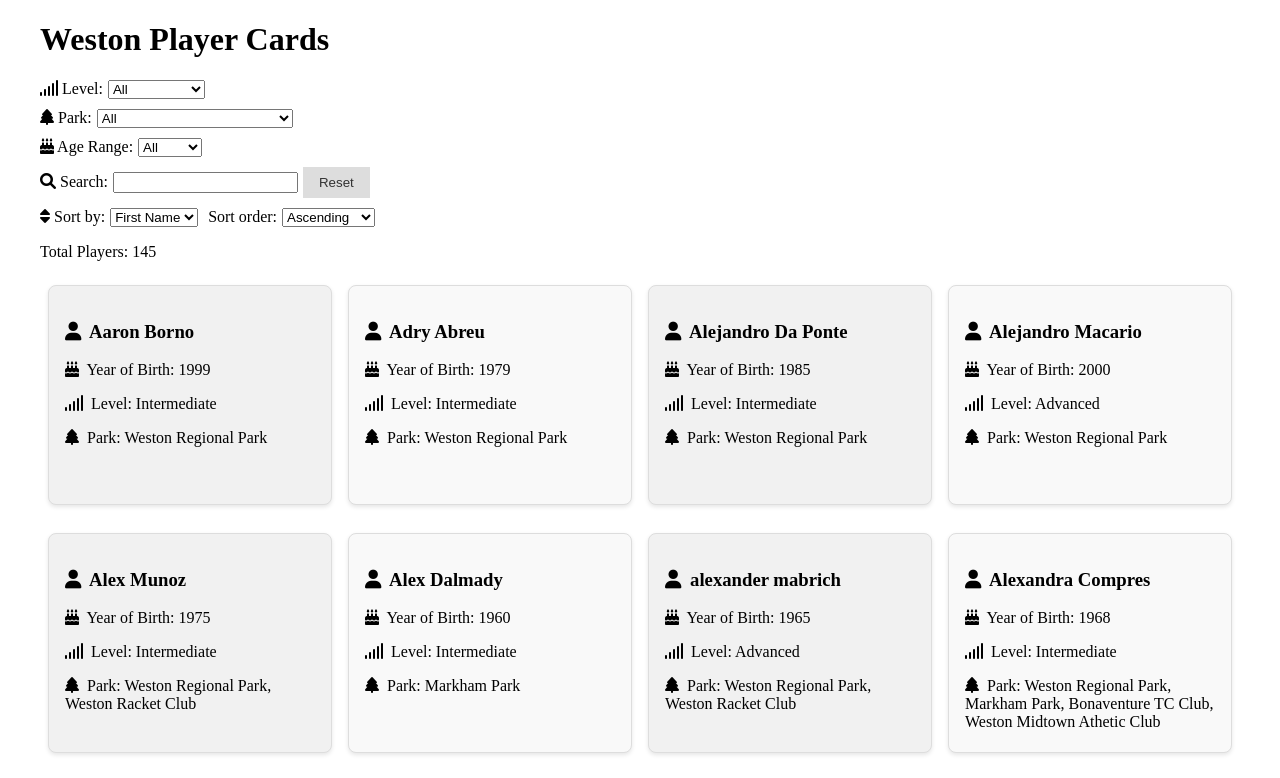
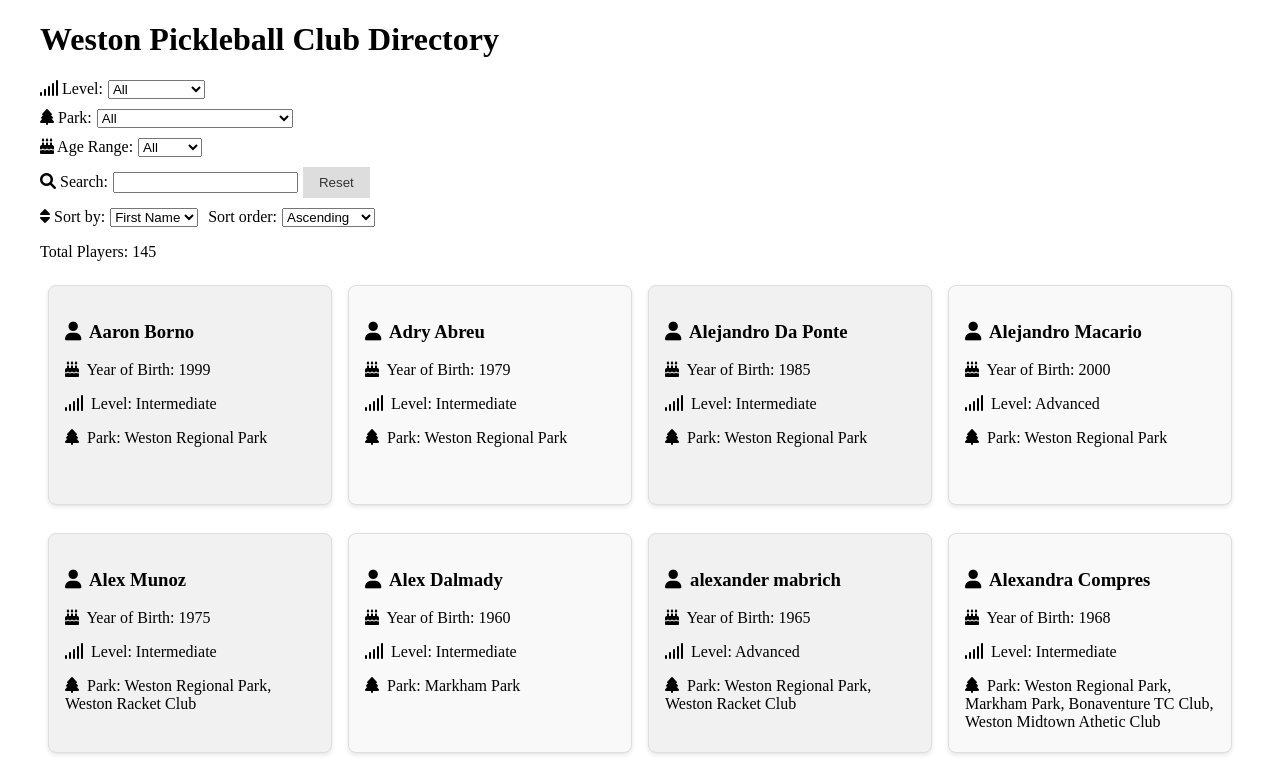
Before and after one commit to ebanux/explore, a website: page index.html in a window 1280 px wide. Shown: the top 778 px of the page. Drawn offline with Linux system fonts and the light colour scheme.

Commit message:
wording changes

```diff
--- a/index.html
+++ b/index.html
@@ -3,14 +3,14 @@
 <html>
 
 <head>
-  <title>Weston Player Cards</title>
+  <title>Weston Pickleball Club Directory</title>
   <link rel="stylesheet" href="https://cdnjs.cloudflare.com/ajax/libs/font-awesome/6.0.0-beta3/css/all.min.css">
   <link rel="stylesheet" href="styles.css">
 </head>
 
 <body>
   <div class="main-area">
-    <h1>Weston Player Cards</h1>
+    <h1>Weston Pickleball Club Directory</h1>
 
     <div class="filter-area">
       <div class="filter-group">
```
